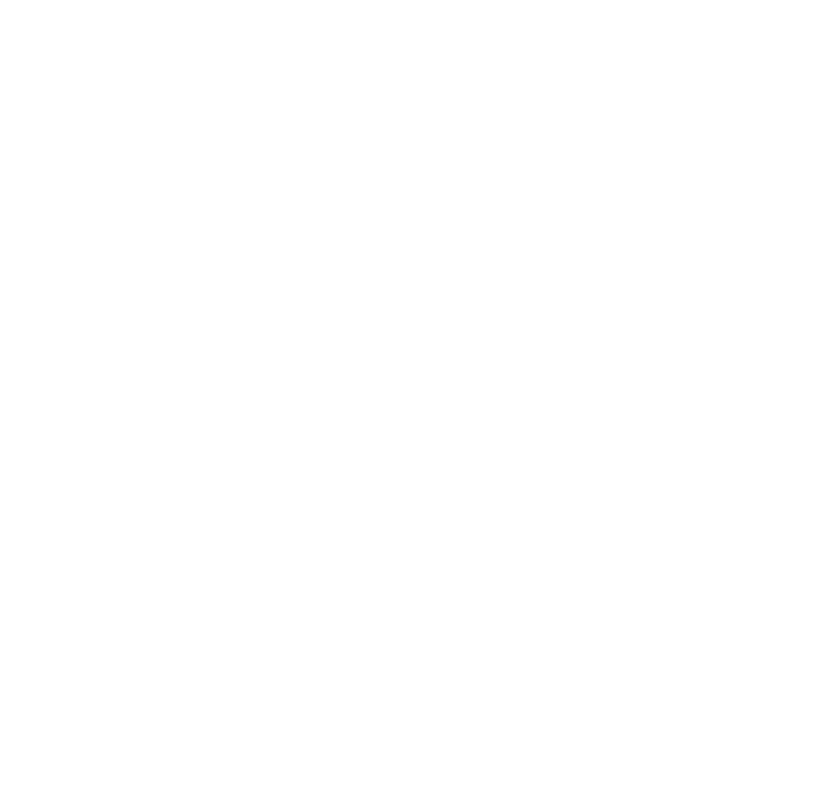
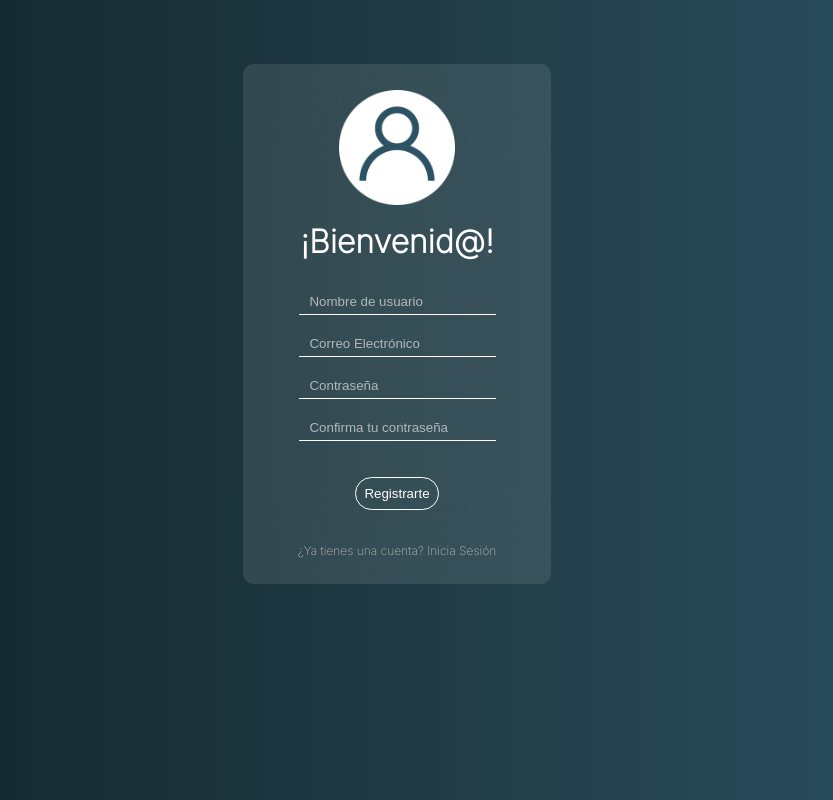
Before and after one commit to Claudia-Lainfiesta/Login-basico, a plain HTML site: page registro.html in a window 1280 px wide. Shown: the whole page, without its empty margins (243-1076 px from the left). Drawn offline with Linux system fonts and the light colour scheme.

Commit message:
Modificado registro

```diff
--- a/registro.html
+++ b/registro.html
@@ -0,0 +1,40 @@
+<!DOCTYPE html>
+<html lang="es">
+<head>
+    <meta charset="UTF-8">
+    <meta name="viewport" content="width=device-width, initial-scale=1.0">
+    <title>Login</title>
+
+    <link rel="stylesheet" href="styles.css">
+    <link rel="shortcut icon" href="img/icono.png" type="image/x-icon">
+
+    <link rel="preconnect" href="https://fonts.googleapis.com">
+    <link rel="preconnect" href="https://fonts.gstatic.com" crossorigin>
+    <link href="https://fonts.googleapis.com/css2?family=Inter:wght@200&display=swap" rel="stylesheet">
+</head>
+<body>
+    <form action="" class="form-box">
+        <div>
+            <div class="title">
+                <img src="img/usuario.png" alt="usuario">
+                <h1>¡Bienvenid@!</h1>
+            </div>
+            <div class="datos">
+                <input type="text" name="" id="" placeholder="Nombre de usuario" required>
+                <br>
+                <input type="text" name="" id="" placeholder="Correo Electrónico" required>
+                <br>
+                <input type="password" name="" id="" placeholder="Contraseña" required>
+                <br>
+                <input type="password" name="" id="" placeholder="Confirma tu contraseña" required>
+            </div>
+            <div class="boton">
+                <a href="registro.html"><button>Registrarte</button></a>
+            </div>
+            <div class="registro">
+                <a href="index.html"><p>¿Ya tienes una cuenta? Inicia Sesión</p></a>
+            </div>
+        </div>
+    </form>
+</body>
+</html>
--- a/styles.css
+++ b/styles.css
@@ -69,7 +69,6 @@ body
     color: #fff;
     padding: 8px;
     border-radius: 20px;
-    outline: none;
     margin: 3%;
 }
 .boton button:hover
@@ -90,4 +89,5 @@ body
 .registro a:hover
 {
     color: #fff;
+    transition: 1s;
 }
```
Also changed, not shown: index.html (+3 -3 lines).
